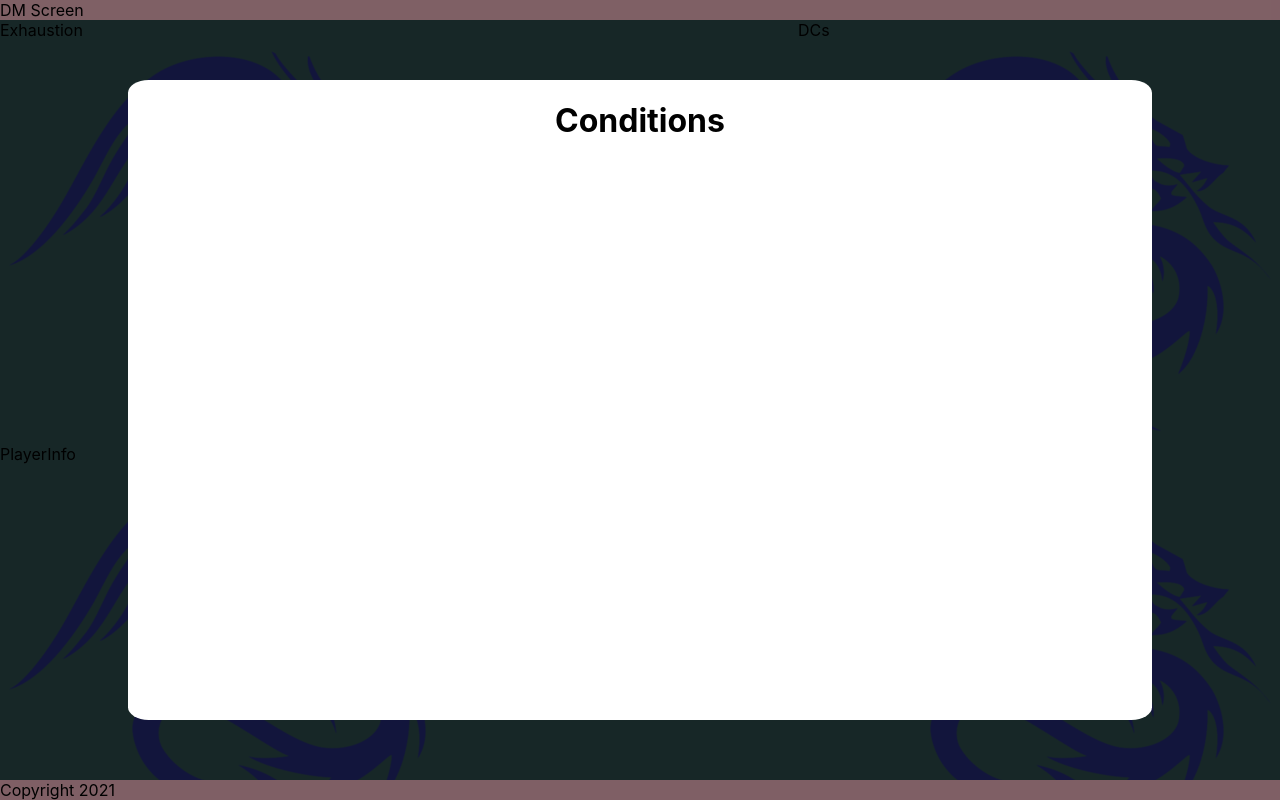
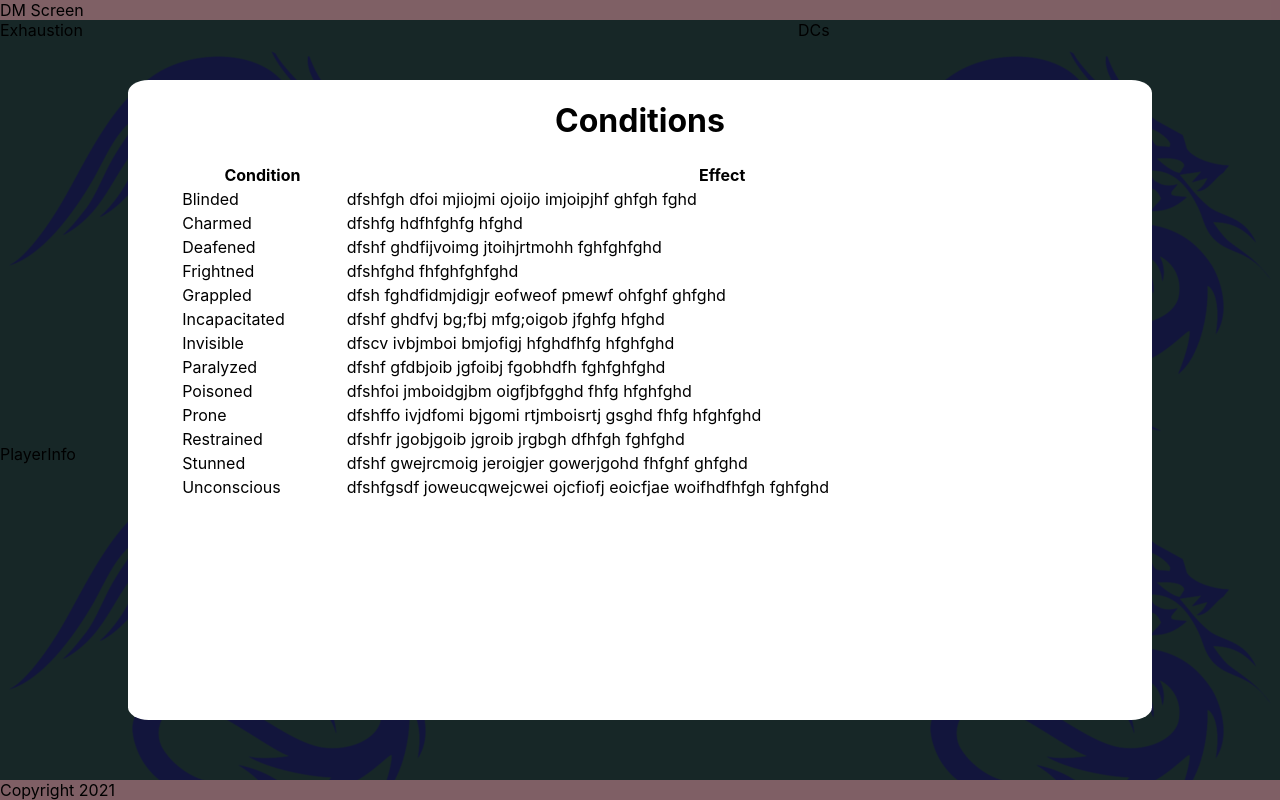
Before and after one commit to johneckert/dmscreen, a React (Create React App) app: page / in a window 1280 px wide. Both pictures are taken after a click on the element "Conditions". Built offline with nearby package versions, Linux system fonts and the light colour scheme.

Commit message:
wired up card content

```diff
--- a/src/UI/ClosedTile.js
+++ b/src/UI/ClosedTile.js
@@ -1,4 +1,4 @@
-import "./ComponentTile.css";
+import "./ClosedTile.css";
 //TODO: dynamiclly load images
 
 function ClosedTile(props) {
--- a/src/UI/ComponentTile.js
+++ b/src/UI/ComponentTile.js
@@ -1,7 +1,6 @@
 import { useState, Fragment } from 'react';
 import ClosedTile from './ClosedTile'
 import ModalWrapper from './ModalWrapper';
-import "./ComponentTile.css";
 import dragon from "./tileImages/dragon.png";
 //TODO: dynamiclly load images
 
--- a/src/UI/Modal.js
+++ b/src/UI/Modal.js
@@ -1,12 +1,35 @@
+import Conditions from '../Components/Conditions'
+import DCs from "../Components/DCs";
+import Exhaustion from "../Components/Exhaustion";
+import Obscurity from "../Components/Obscurity";
+import PlayerInfo from "../Components/PlayerInfo";
+
 import "./Modal.css";
 
 const Modal = (props) => {
+    const content = () => {
+        switch (props.title) {
+            case 'Conditions':
+                return <Conditions />
+            case 'DCs':
+                return <DCs />
+            case 'Exhaustion':
+                return <Exhaustion/>
+            case 'Obscurity':
+                return <Obscurity/>
+            case 'PlayerInfo':
+                return <PlayerInfo/>
+
+            default:
+                return <div />
+        }
+    }
   return (
     <div className="modal" onClick={props.clickHandler}>
       <header>
         <h1>{props.title}</h1>
       </header>
-      <section>{props.children}</section>
+      <section>{content()}</section>
     </div>
   );
 };
--- /dev/null
+++ b/src/components/Components.css
@@ -0,0 +1,4 @@
+.component-body {
+    width: 90%;
+    margin: 0 auto;
+}
--- a/src/components/Conditions.js
+++ b/src/components/Conditions.js
@@ -1,11 +1,8 @@
-import "./Component.css";
+import "./Components.css";
 
 function Conditions() {
   return (
-    <section className="component single closed">
-      <header>Conditions</header>
-      <div>
-        <table>
+    <table className="component-body">
       <tr>
         <th>Condition</th>
         <th>Effect</th>
@@ -65,8 +62,6 @@ function Conditions() {
         </td>
       </tr>
     </table>
-      </div>
-    </section>
   );
 }
 
--- a/src/components/DCs.js
+++ b/src/components/DCs.js
@@ -1,12 +1,9 @@
-import "./Component.css";
+import "./Components.css";
 
 function DCs() {
   //should make up own descriptions
   return (
-    <section className="component single closed">
-      <header>Difficulty Check (DC)</header>
-      <div>
-        <table>
+    <table className="component-body">
       <tr>
         <td>Very Easy</td>
         <td>5</td>
@@ -38,8 +35,6 @@ function DCs() {
         <td>Track a goblin in a snadstorm at night</td>
       </tr>
     </table>
-      </div>
-    </section>
   );
 }
 
--- a/src/components/Exhaustion.js
+++ b/src/components/Exhaustion.js
@@ -1,12 +1,9 @@
-import "./Component.css";
+import "./Components.css";
 
 function Exhaustion() {
   //should make up own descriptions
   return (
-    <section className="component single closed">
-      <header>Exhaustion</header>
-      <div>
-        <table>
+    <table className="component-body">
       <tr>
         <th>Level</th>
         <th>Effect</th>
@@ -36,8 +33,6 @@ function Exhaustion() {
         <td>Death</td>
       </tr>
     </table>
-      </div>
-    </section>
   );
 }
 
--- a/src/components/Obscurity.js
+++ b/src/components/Obscurity.js
@@ -1,12 +1,9 @@
-import "./Component.css";
+import "./Components.css";
 
 function Obscurity() {
   //should make up own descriptions
   return (
-    <section className="component double closed">
-      <header>Obscurity</header>
-      <div>
-        <table>
+    <table className="component-body">
       <tr>
         <td>Lightly Obscurred</td>
         <td>Dim light, patchy fog, or moderate foliage.</td>
@@ -21,8 +18,6 @@ function Obscurity() {
         </td>
       </tr>
     </table>
-      </div>
-    </section>
   );
 }
 
--- a/src/components/PlayerInfo.js
+++ b/src/components/PlayerInfo.js
@@ -1,11 +1,8 @@
-import "./Component.css";
+import "./Components.css";
 
 function PlayerInfo() {
   return (
-    <section className="component double closed">
-      <header>PlayerInfo</header>
-      <div></div>
-    </section>
+    <div className="component-body"></div>
   );
 }
 
```
Also changed, not shown: src/UI/ClosedTile.css (renamed from src/UI/ComponentTile.css). Lines whose indentation alone changed are shown as unchanged.
